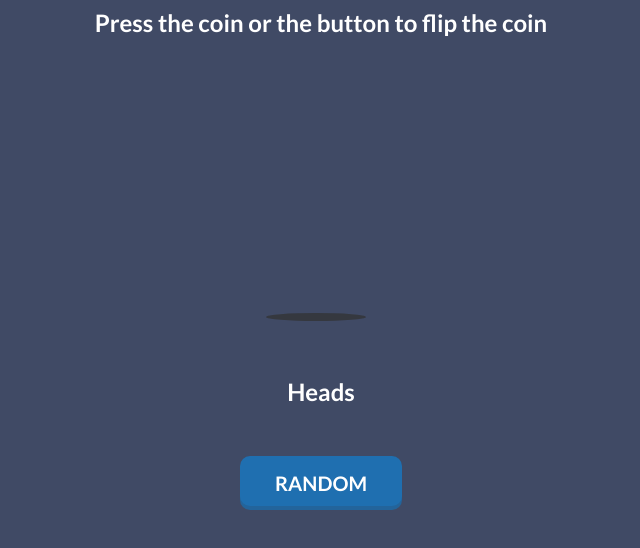
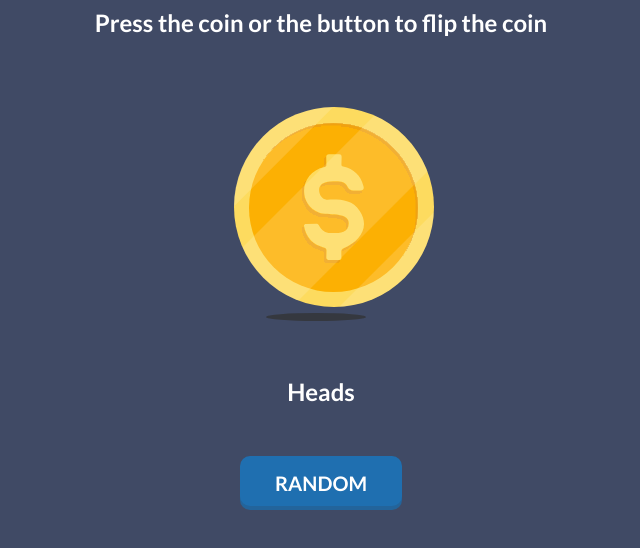
Before and after one commit to yatinpachori/flip-a-coin, a plain HTML site: page index.html in a window 1280 px wide. Shown: the part 178-726 px from the top of the page, without its empty margins (319-959 px from the left). Drawn offline with Linux system fonts and the light colour scheme.

Commit message:
Update style.css

```diff
--- a/style.css
+++ b/style.css
@@ -38,7 +38,7 @@ body {
 }
 
 .coin {
-  background-image: url("");
+  background-image: url("heads.svg");
   background-repeat: no-repeat;
   background-size: contain;
   background-position: center;
```
